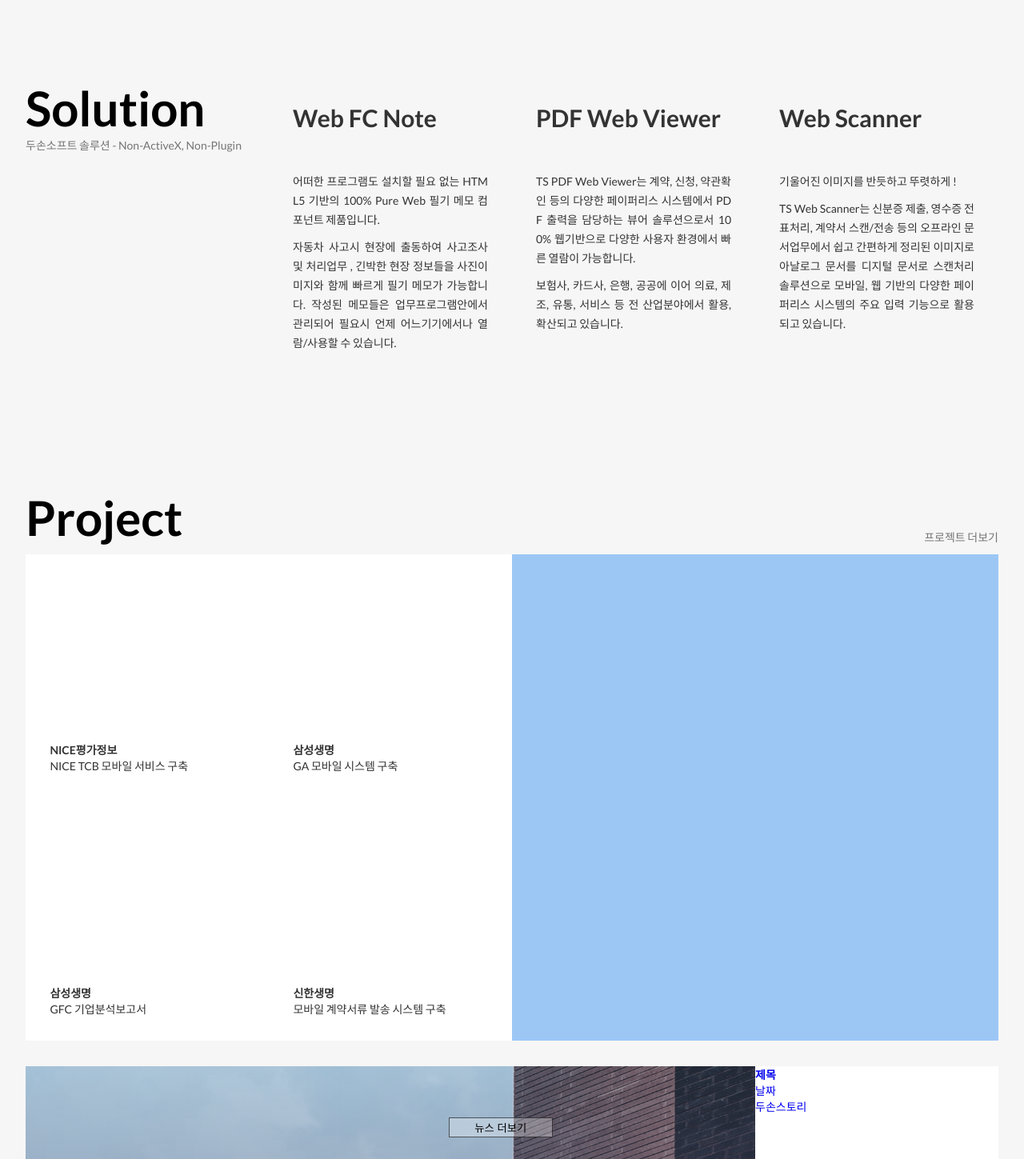
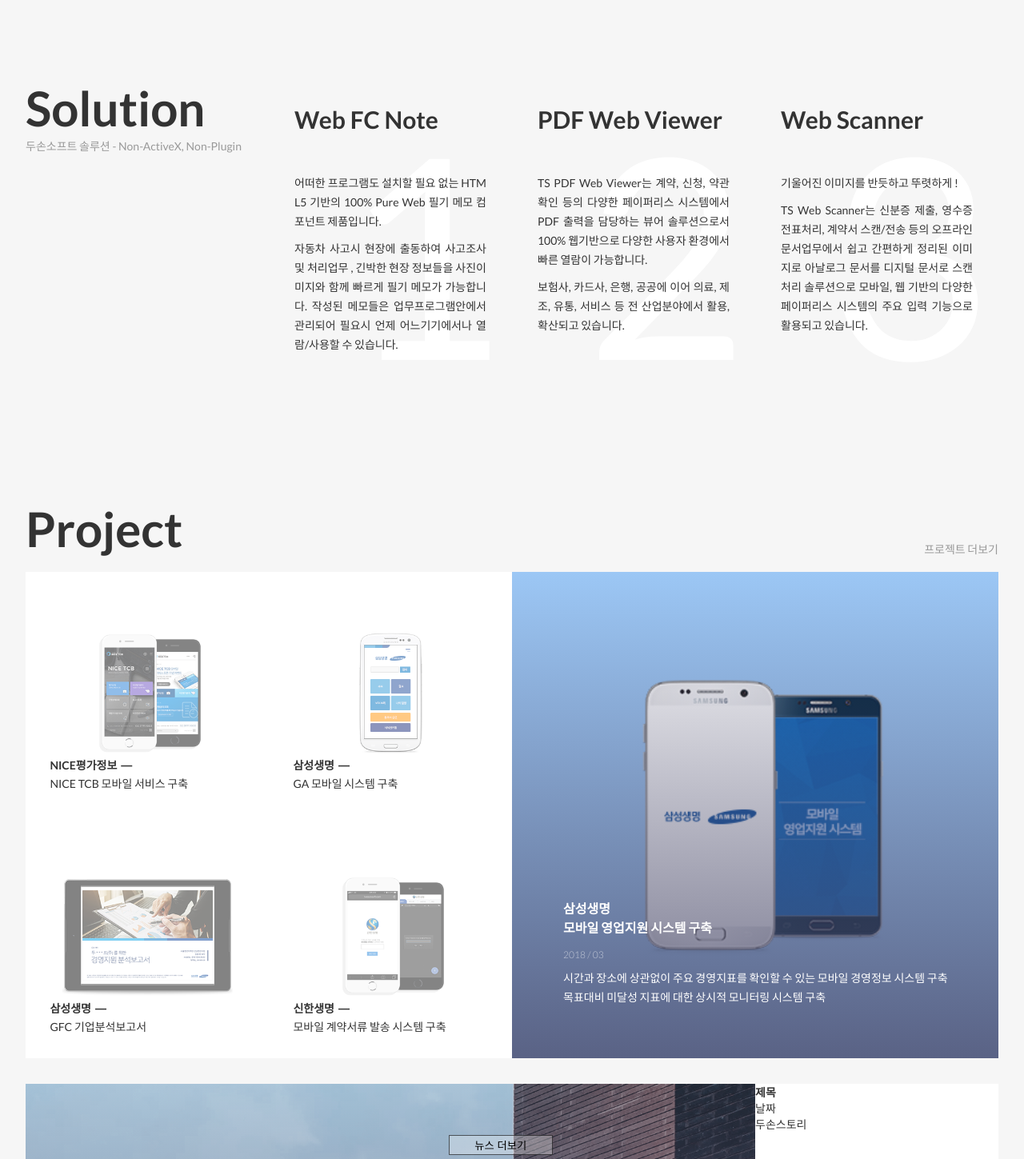
Before and after one commit to opp1350/vue-study, a Vue app in the folder lee-twosonsoft/: page / in a window 1280 px wide. Shown: the part 901-2350 px from the top of the page at 80% size. Built offline with nearby package versions, Linux system fonts and the light colour scheme.

Commit message:
3월 28일자 작업: 디테일한 css 추가 작업 및 백그라운드 이미지 삽입

```diff
--- a/lee-twosonsoft/src/assets/css/reset.css
+++ b/lee-twosonsoft/src/assets/css/reset.css
@@ -4,6 +4,7 @@
 	margin:0;padding:0;
 	font-size: 14px;
 	font-family: 'Lato', 'Noto Sans KR', sans-serif;
+	color:#333
 }
 html {
 	background: #F6F6F6
@@ -17,6 +18,7 @@
 a {
 	text-decoration: none;
 	display: block;
+	color:#333
 }
 .floatClear:after {
 	display: block;
@@ -42,8 +44,9 @@
 	display: block
 }
 .titleWrap .subTitle {
-	color:#747474;
-	font-size: 14px
+	color:#999;
+	font-size: 14px;
+	line-height: 24px
 }
 .borderBtn {
 	background:rgba(255,255,255,0.3);
--- a/lee-twosonsoft/src/components/Solution.vue
+++ b/lee-twosonsoft/src/components/Solution.vue
@@ -5,12 +5,11 @@
 				<h2 class="Title">Solution</h2>
 				<p class="subTitle">두손소프트 솔루션 - Non-ActiveX, Non-Plugin</p>
 			</div>
-			<div class="solutionItem content" v-for="item in items" :key="item.key">
+			<div class="solutionItem content bg" v-for="item in items" :key="item.key">
 				<h4 class="solutionItemTitle">{{ item.title }}</h4>
 				<p class="solutionItemCont">{{ item.content1st }}</p>
 				<p class="solutionItemCont">{{ item.content2nd }}</p>
 				<a class="goToPilot" v-bind:href="item.link" target="_blank">체험하러가기<span class="arrow"></span></a>
-				<!-- <button class="goToPilot" type="button" v-on:click="location.href=url('item.link')">체험하러가기<span class="arrow"></span></button> -->
 			</div>
 		</div>
 	</div>
@@ -27,21 +26,18 @@
 					content1st:'어떠한 프로그램도 설치할 필요 없는 HTML5 기반의 100% Pure Web 필기 메모 컴포넌트 제품입니다.',
 					content2nd:'자동차 사고시 현장에 출동하여 사고조사 및 처리업무 , 긴박한 현장 정보들을 사진이미지와 함께 빠르게 필기 메모가 가능합니다. 작성된 메모들은 업무프로그램안에서 관리되어 필요시 언제 어느기기에서나 열람/사용할 수 있습니다.',
 					link:'http://www.twosonsoft.com/solution/pilot_fcnote.do',
-					//bg: require('@/assets/img/ss_grey_70.png')
 				},
 				{
 					title: 'PDF Web Viewer',
 					content1st:'TS PDF Web Viewer는 계약, 신청, 약관확인 등의 다양한 페이퍼리스 시스템에서 PDF 출력을 담당하는 뷰어 솔루션으로서 100% 웹기반으로 다양한 사용자 환경에서 빠른 열람이 가능합니다. ',
 					content2nd:'보험사, 카드사, 은행, 공공에 이어 의료, 제조, 유통, 서비스 등 전 산업분야에서 활용, 확산되고 있습니다.',
 					link:'http://www.twosonsoft.com/solution/sol_pdf.do',
-					//bg: require('@/assets/img/ss_grey_70.png')
 				},
 				{
 					title: 'Web Scanner',
 					content1st:'기울어진 이미지를 반듯하고 뚜렷하게 !',
 					content2nd:'TS Web Scanner는 신분증 제출, 영수증 전표처리, 계약서 스캔/전송 등의 오프라인 문서업무에서 쉽고 간편하게 정리된 이미지로 아날로그 문서를 디지털 문서로 스캔처리 솔루션으로 모바일, 웹 기반의 다양한 페이퍼리스 시스템의 주요 입력 기능으로 활용되고 있습니다. ',
 					link:'http://www.twosonsoft.com/solution/sol_scanner.do',
-					//bg: require('@/assets/img/ss_grey_70.png')
 				},
 			]
 		}
@@ -63,7 +59,7 @@
 .solutionItem.content {
 	min-height:calc(25vw - 1.25vw) ;
 	box-sizing: border-box;
-	padding:30px 30px 70px;
+	padding:2.5vw;
 	transition: 0.3s all;
 	color:#333;
 	text-align: justify;
@@ -75,23 +71,29 @@
 	line-height: 24px
 }
 .solutionItem.content:hover {
-	background: #fff;
+	background-color: #fff;
 }
 .solutionItem.content:hover a.goToPilot {
 	color:rgba(100,100,100,1);
 }
-.solutionItem.content:hover span.arrow {
-	display: inline-block
-}
 .solutionItem.content a.goToPilot {
 	color:rgba(100,100,100,0);
-	/* color:#515151; */
 	transition: 0.3s all;
 	position: absolute;
-	bottom:30px;
+	bottom:2.5vw;
 }
 .solutionItem.content a.goToPilot:hover {
 	color:#000;
+}
+span.arrow {
+	width:25px;
+	height:12px;
+	position: absolute;
+	bottom:0;
+	margin-left:5px;
+	background: url("../assets/img/arrow.png") 0 0 no-repeat;
+	background-size: contain;
+	opacity:0
 }
 h4.solutionItemTitle {
 	font-size: 30px;
@@ -100,10 +102,31 @@
 .solutionItemCont:first-of-type {
 	margin-bottom:10px
 }
-span.arrow {
-	width:25px;
-	margin-left:10px;
-	background: url("../assets/img/arrow.png") 0 0 no-repeat;
-	background-size: cover
+.solutionItemCont:last-of-type {
+	padding-bottom: 50px
+}
+.bg:nth-of-type(2) {
+	background-image: url("../assets/img/1.png");
+	background-position: 90% 100%;
+	background-repeat: no-repeat
+}
+.bg:nth-of-type(3) {
+	background-image: url("../assets/img/2.png");
+	background-position: 90% 100%;
+	background-repeat: no-repeat
+}
+.bg:last-of-type {
+	background-image: url("../assets/img/3.png");
+	background-position: 90% 100%;
+	background-repeat: no-repeat
+}
+.bg:nth-of-type(2):hover {
+	background-image: url("../assets/img/1_hover.png");
+}
+.bg:nth-of-type(3):hover {
+	background-image: url("../assets/img/2_hover.png");
+}
+.bg:last-of-type:hover {
+	background-image: url("../assets/img/3_hover.png");
 }
 </style>
--- a/lee-twosonsoft/src/components/clients.vue
+++ b/lee-twosonsoft/src/components/clients.vue
@@ -3,7 +3,7 @@
 		<div class="clientsItemWrap">
 			<div class="clientsItem titleWrap">
 				<h2 class="Title">Our Clients</h2>
-				<p class="subTitle">두손소프트는 국내 유수기업의 사업컨설팅과 함께 신규사업,<br>
+				<p class="subTitle">두손소프트는 국내 유수기업의 사업컨설팅과 함께 신규사업,
 				개발사업, 혁신사업 등 다양한 프로젝트 구축 경험이 있습니다.</p>
 			</div>
 			<div class="clientsItem content">
@@ -67,7 +67,6 @@
 }
 .clientsListItems {
 	width:33.3332%;
-	border: 1px dashed darkorange;
 	box-sizing: border-box;
 	float:left;
 	height: calc(12.25vw - 1.25vw);
@@ -79,7 +78,7 @@
 	left:50%;
 	transform: translate(-50%,-50%);
 	width:60%;
-	max-width:200px;
+	max-width:180px;
 	height: auto;
 }
 </style>
--- a/lee-twosonsoft/src/components/footer.vue
+++ b/lee-twosonsoft/src/components/footer.vue
@@ -43,7 +43,8 @@
 .inner {
 	/* max-width: 1920px;
 	margin:0 auto; */
-	padding:0 2.5vw
+	padding:0 2.5vw;
+	color:#999;
 }
 .right {
 	text-align: right
--- a/lee-twosonsoft/src/components/project.vue
+++ b/lee-twosonsoft/src/components/project.vue
@@ -13,14 +13,26 @@
 								<p class="bold">{{ item.titleBold }}</p>
 								<p class="normal">{{ item.titleNormal }}</p>
 							</div>
+							<div class="projectContLeftItemImg"><img :src="item.img" :alt="item.alt"></div>
 						</a>
 					</div>
 				</div>
 				<div class="projectContRight">
 					<div class="projectContRightItem">
 						<a href="#none" class="rightInner">
-							<div class="projectConrRightItemName">
+							<div class="projectConrRightItemContWrap">
+								<h4 class="title">
+									<span>삼성생명</span>
+									<br>
+									<span>모바일 영업지원 시스템 구축</span>
+								</h4>
+								<p class="date">2018 / 03</p>
+								<ul class="content">
+									<li>시간과 장소에 상관없이 주요 경영지표를 확인할 수 있는 모바일 경영정보 시스템 구축</li>
+									<li>목표대비 미달성 지표에 대한 상시적 모니터링 시스템 구축</li>
+								</ul>
 							</div>
+							<div class="innerBg"></div>
 						</a>
 					</div>
 				</div>
@@ -39,21 +51,29 @@
 					titleBold: 'NICE평가정보',
 					titleNormal: 'NICE TCB 모바일 서비스 구축',
 					link:'https://www.naver.com/',
+					img: require('@/assets/img/port02.png'),
+					alt: 'NICE평가정보 NICE TCB 모바일 서비스 구축'
 				},
 				{
 					titleBold: '삼성생명',
 					titleNormal: 'GA 모바일 시스템 구축',
 					link:'https://www.google.co.kr/?hl=ko',
+					img: require('@/assets/img/port03.png'),
+					alt: '삼성생명 GA 모바일 시스템 구축'
 				},
 				{
 					titleBold: '삼성생명',
 					titleNormal: 'GFC 기업분석보고서',
 					link:'https://www.youtube.com/?gl=KR&hl=ko',
+					img: require('@/assets/img/port05.png'),
+					alt: '삼성생명 GFC 기업분석보고서'
 				},
 				{
 					titleBold: '신한생명',
 					titleNormal: '모바일 계약서류 발송 시스템 구축',
 					link:'https://www.apple.com/',
+					img: require('@/assets/img/port01.png'),
+					alt: '신한생명 모바일 계약서류 발송 시스템 구축'
 				},
 			]
 		}
@@ -62,11 +82,14 @@
 </script>
 
 <style scoped>
+a {
+	color:#333
+}
 .projectWrap {
 	margin-bottom:2.5vw
 }
 .titleWrap {
-	margin-bottom: 10px
+	margin-bottom: 1.25vw
 }
 .subTitle {
 	margin-top: 50px
@@ -93,15 +116,57 @@
 	display: block
 }
 .rightInner {
-	/* background:none;
-	transition: 0.3s all; */
 	display:block;
 	width:100%;
-	height:100%
+	height:100%;
+	position: relative;
+	padding: 5vw;
+	box-sizing: border-box;
+	background: url('../assets/img/port04.png') 50% 50% no-repeat;
+	background-size: 80%;
 }
+.rightInner .innerBg {
+	position:absolute;
+	top:0;
+	left:0;
+	right:0;
+	bottom:0;
+	content:"";
+	display: block;
+	width:100%;
+	height:100%;
+	background: linear-gradient(to top, rgba(73,73,105,0.8), rgba(255,255,255,0));
+}
+.rightInner:hover .innerBg {
+	background: linear-gradient(to top, rgba(73,73,105,1), rgba(255,255,255,0));
+}
+.projectConrRightItemContWrap {
+	color:#fff;
+	line-height: 24px;
+	position: absolute;
+	z-index: 1;
+	bottom:5vw
+}
+.projectConrRightItemContWrap
 /* .rightInner:hover {
 	background: linear-gradient(to top, rgba(73,73,105,0.8), rgba(255,255,255,0));
 } */
+h4.title {
+	font-size: 16px;
+	margin-bottom:10px
+}
+.date {
+	font-size: 12px;
+	font-weight: 300;
+	color:rgba(255,255,255,0.6);
+	margin-bottom: 5px
+}
+ul.content {
+	font-weight: 300
+}
+ul.content li {
+	line-height: 24px
+}
 a.inner {
 	position: relative;
 	width:100%;
@@ -121,12 +186,38 @@
 	bottom:10%;
 }
 p.bold {
-	font-weight: bold
+	font-weight: bold;
+	line-height: 24px
+}
+p.bold::after {
+	content: "―";
+	display: inline-block;
+	padding-left:5px
 }
 .projectContLeftItem {
 	float: left;
 	width: 50%;
 	height: calc(25vw - 1.25vw);
-	box-sizing: border-box
+	box-sizing: border-box;
+	overflow: hidden;
+	position:relative;
 }
+.projectContLeftItemImg {
+	position:absolute;
+	top:50%;
+	left:50%;
+	transform: translate(-50%,-50%);
+	width:70%;
+	transition: 0.3s all
+}
+.projectContLeftItemImg img {
+	width:100%;
+	opacity: 0.5;
+}
+a.inner:hover .projectContLeftItemImg {
+	width:73%;
+}
+/* a.inner:hover .projectContLeftItemImg img {
+	opacity: 1;
+} */
 </style>
```
Also changed, not shown: lee-twosonsoft/public/index.html (+38 -3 lines).
